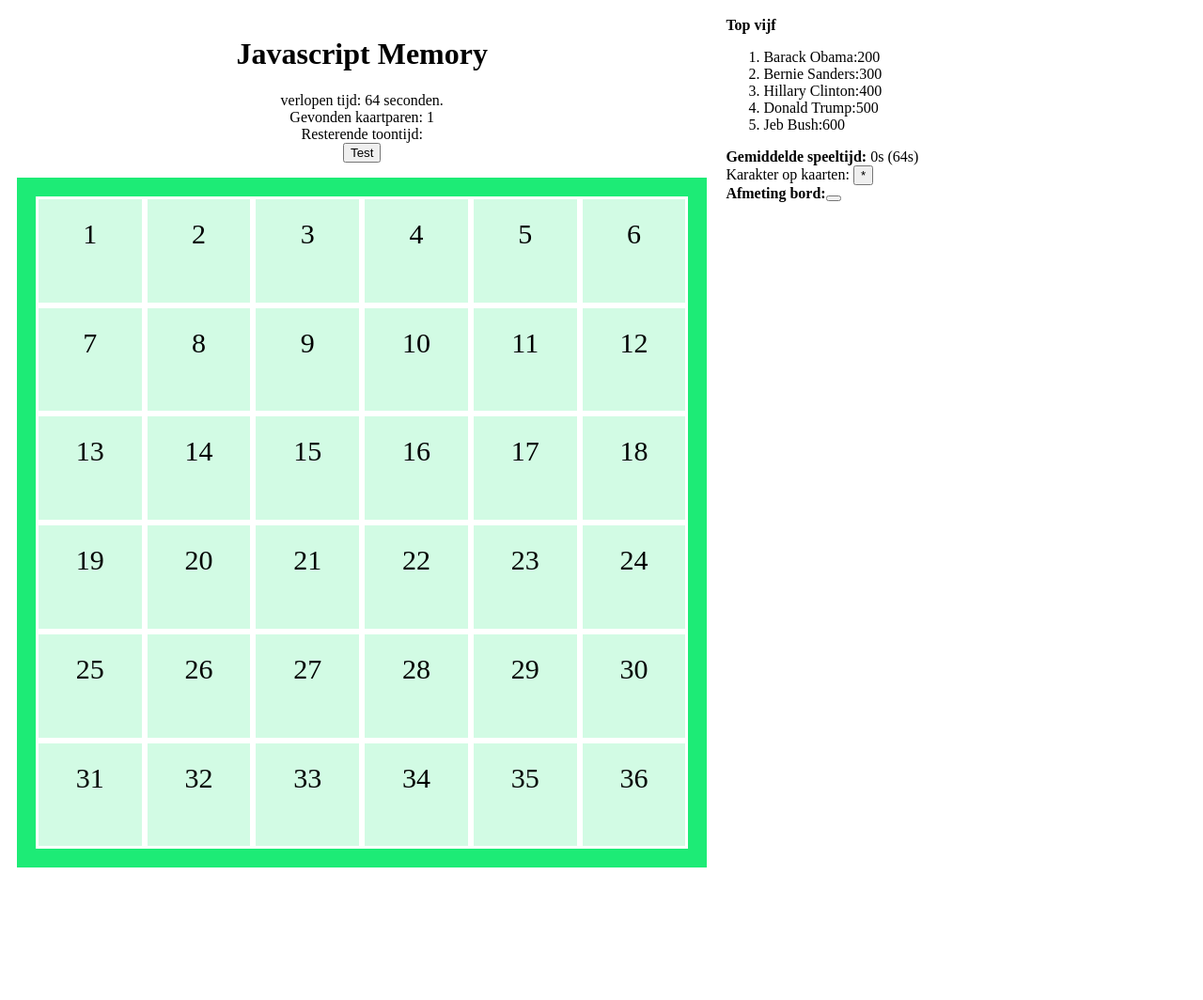
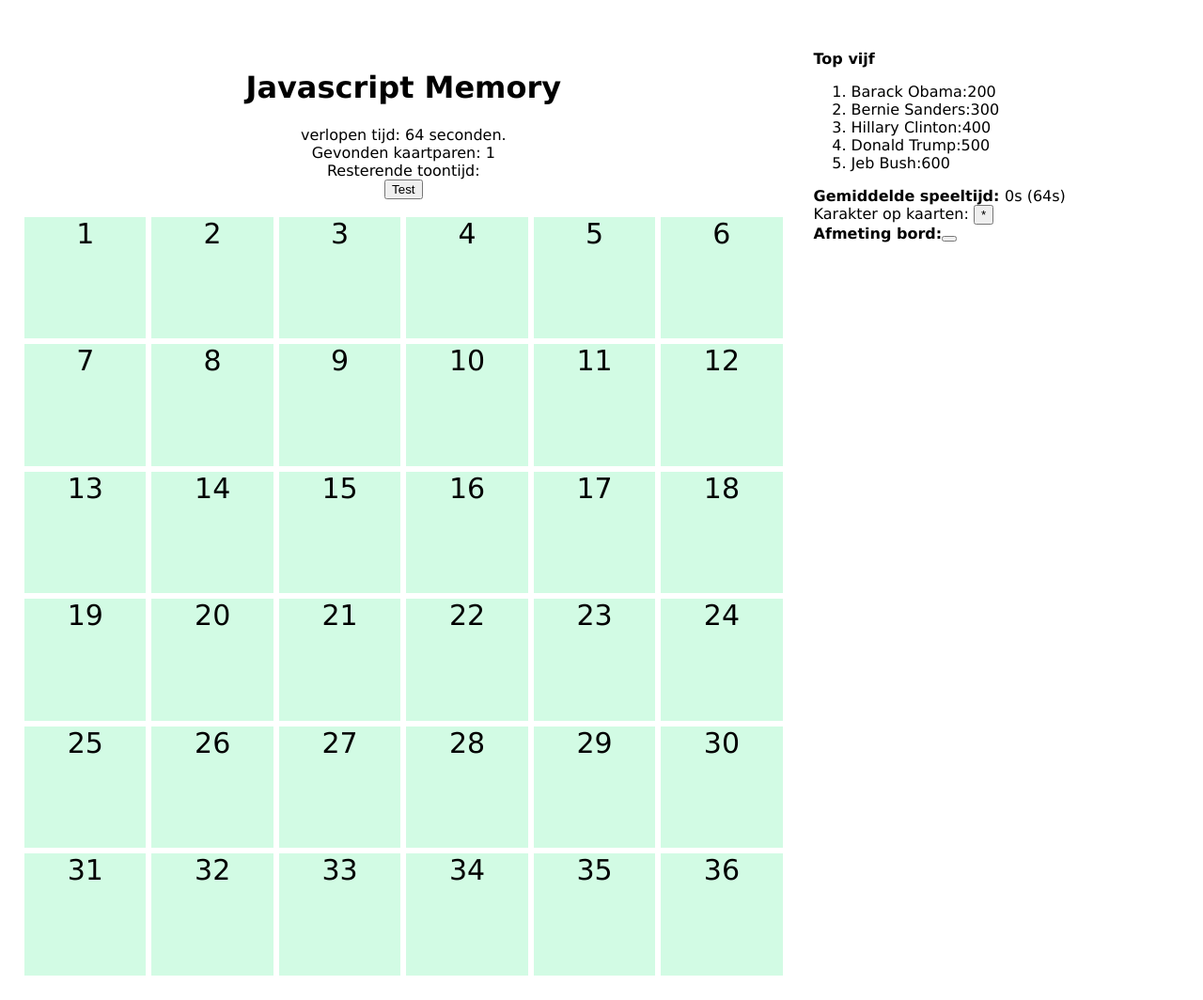
Before and after one commit to Alphalisk/WebtechIII, a PHP site: page /Memory.html in a window 1280 px wide. Shown: the whole page at 94% size. Before the commit the page ends 923 px from the top, so only its background shows below. Run offline with PHP 8.4, Linux system fonts and the light colour scheme.

Commit message:
Maak responsive pagina

```diff
--- a/MemoryWeek1/Memory.html
+++ b/MemoryWeek1/Memory.html
@@ -13,11 +13,12 @@
         <link href="https://cdn.jsdelivr.net/npm/bootstrap@5.3.3/dist/css/bootstrap.min.css" rel="stylesheet">
         <script src="https://cdn.jsdelivr.net/npm/bootstrap@5.3.3/dist/js/bootstrap.bundle.min.js"></script> -->
 
-        <title>Memory</title>
+        <title>Memory Game</title>
     </head>
     <body>
+        <div class ="col-12"></div>
         <div class="row">
-            <div class="columnLeft">
+            <div class="col-8">
                 <div>
                     <h1 class="center">Javascript Memory</h1>
                     <p class="center">
@@ -67,7 +68,8 @@
                     <div class="grid-item">36</div>
                 </div>
             </div>
-            <div class="columnRight">
+
+            <div class="col-4">
                 <b>Top vijf</b>
                 <ol>
                     <li>Barack Obama:200</li>
@@ -80,9 +82,8 @@
                 <br>
                 Karakter op kaarten: <button>*</button><br>
                 <b>Afmeting bord:</b><button></button><br>
+            </div>
 
-
-            </div>
         </div>
     </body>
 </html>
--- a/MemoryWeek1/styles.css
+++ b/MemoryWeek1/styles.css
@@ -1,3 +1,43 @@
+* {
+    box-sizing: border-box;
+  }
+
+  .row::after {
+    content: "";
+    clear: both;
+    display: table;
+  }
+
+  [class*="col-"] {
+    float: left;
+    padding: 15px;
+  }
+
+  html {
+    font-family: "Lucida Sans", sans-serif;
+  }
+
+  /* For mobile phones: */
+  [class*="col-"] {
+    width: 100%;
+  }
+
+  /* For desktop: */
+  @media only screen and (min-width: 768px) {
+    .col-1 {width: 8.33%;}
+    .col-2 {width: 16.66%;}
+    .col-3 {width: 25%;}
+    .col-4 {width: 33.33%;}
+    .col-5 {width: 41.66%;}
+    .col-6 {width: 50%;}
+    .col-7 {width: 58.33%;}
+    .col-8 {width: 66.66%;}
+    .col-9 {width: 75%;}
+    .col-10 {width: 83.33%;}
+    .col-11 {width: 91.66%;}
+    .col-12 {width: 100%;}
+  }
+
 .center {
     text-align: center;
 }
@@ -6,31 +46,12 @@
     display: grid;
     grid-template-columns: auto auto auto auto auto auto;
     background-color: #1deb76;
-    padding: 20px;
 }
 
 .grid-item {
     background-color: rgba(255, 255, 255, 0.8);
     border: 3px solid white;
-    padding: 20px;
     font-size: 30px;
     text-align: center;
     aspect-ratio: 1;
 }
-
-.row {
-    width: 100%;
-    height: 100%;
-    display: flex;
-}
-
-/* Create two equal columns that sits next to each other */
-.columnLeft {
-    flex: 60vw;
-    padding: 10px;
-}
-
-.columnRight {
-    flex: 40vw;
-    padding: 10px;
-}
```
